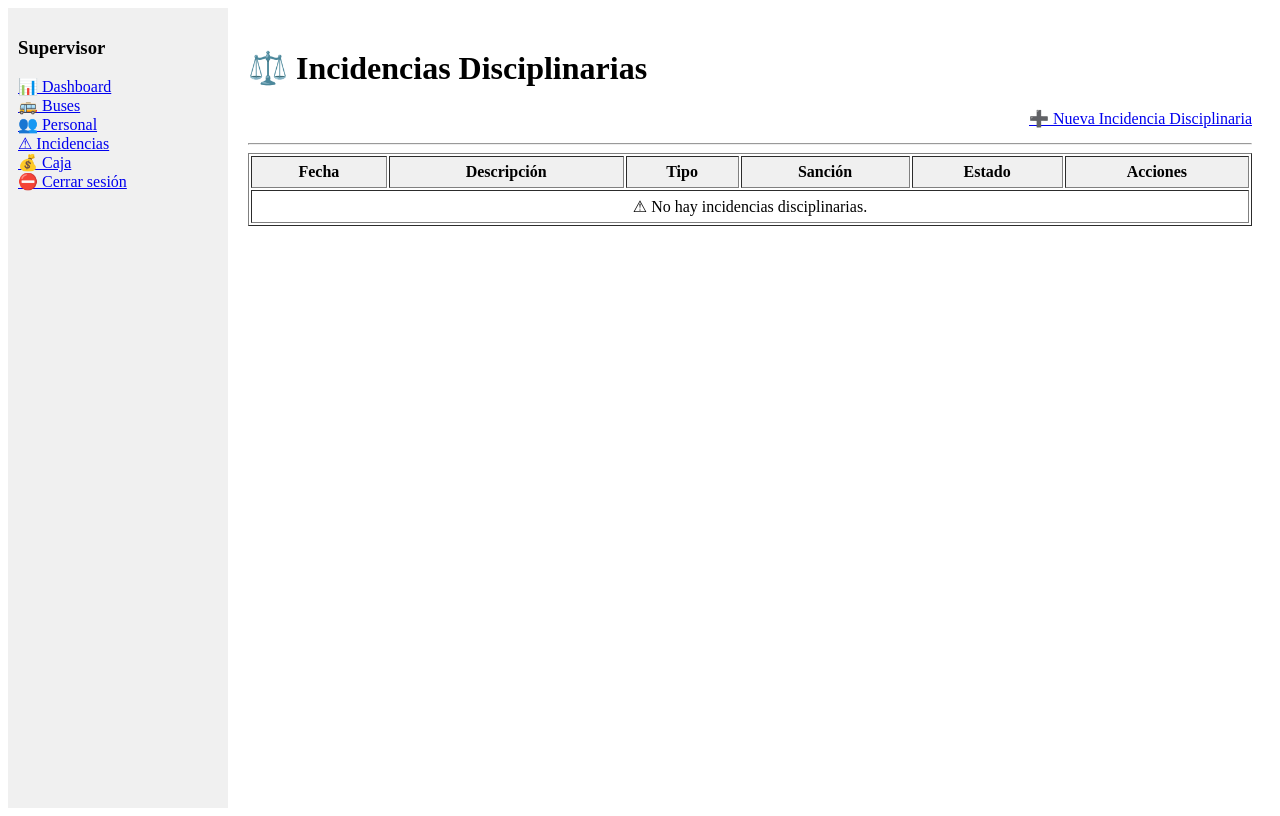
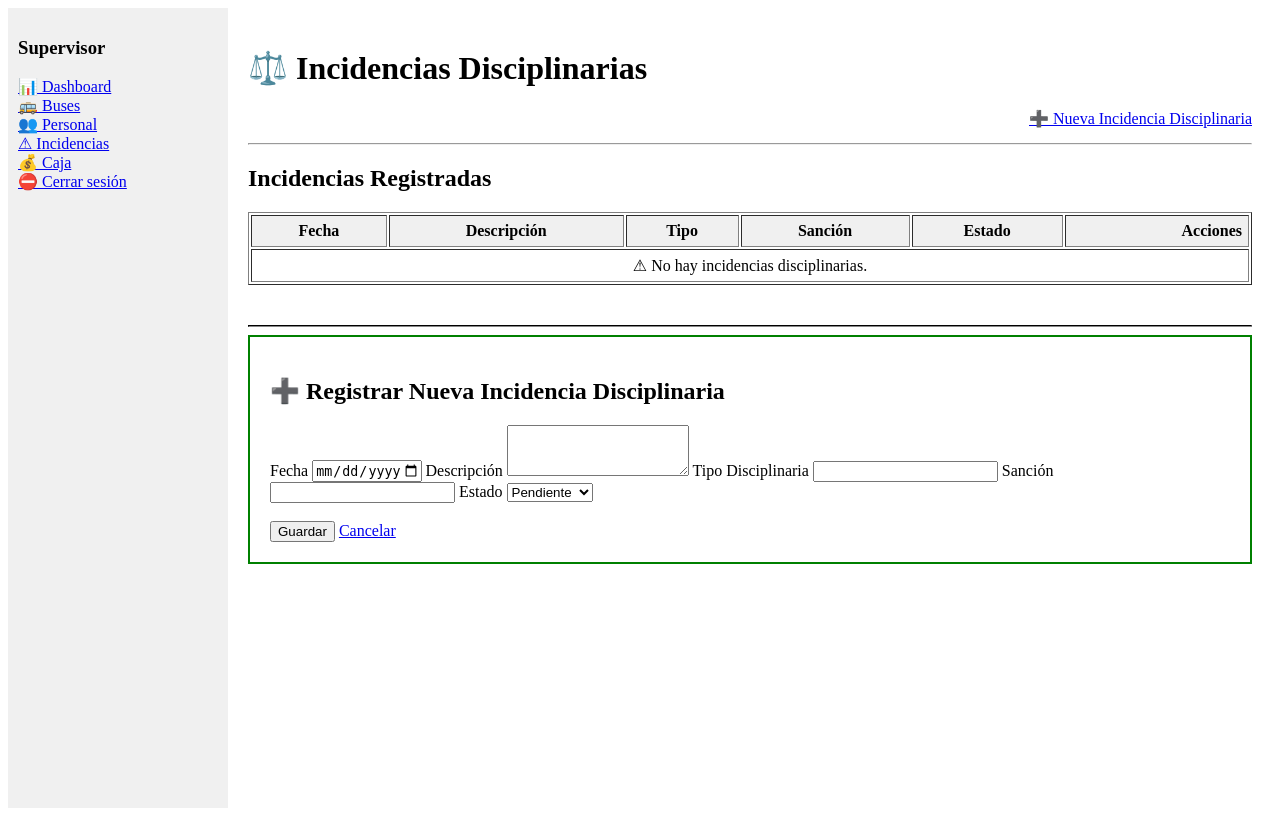
Before and after one commit to FerPonce42/BD-STELMAN-BUSES, a Flask app: page /panel/incidencias/disciplinarias?nuevo_incidencia=true in a window 1280 px wide. Run offline with Flask 3, Linux system fonts and the light colour scheme; the visitor is signed in with stand-in values (Sample User, id 1); data that the repository does not hold is empty; some libraries are stand-ins or nearby versions.

Commit message:
incidencias disciplinarias funcionando

```diff
--- a/app.py
+++ b/app.py
@@ -3,7 +3,7 @@ from flask_mysqldb import MySQL
 from config import Config
 from datetime import datetime
 
-
+from datetime import datetime, date
 # -----------------------------------------
 # CONFIG GENERAL
 # -----------------------------------------
@@ -744,6 +744,7 @@ def panel_incidencias():
         return redirect(url_for('login'))
     return render_template("privado/incidencias.html")
 
+
 # =============================================
 # INCIDENCIAS DISCIPLINARIAS
 # =============================================
@@ -771,11 +772,9 @@ def panel_incidencias_disciplinarias():
                    id.tipo_disciplinaria, id.sancion
             FROM incidencia i
             JOIN incidencia_disciplinaria id ON i.id_incidencia=id.id_incidencia
-            -- Se pueden filtrar por empleados asignados a la ruta si aplica
             ORDER BY i.fecha DESC
         """)
     else:
-        # Si no tiene ruta, mostrar todas o ninguna según política
         cursor.execute("""
             SELECT i.id_incidencia, i.fecha, i.descripcion, i.estado,
                    id.tipo_disciplinaria, id.sancion
@@ -786,22 +785,37 @@ def panel_incidencias_disciplinarias():
     incidencias = cursor.fetchall()
     cursor.close()
 
+    # Pasar fecha actual para limitar input en HTML
     return render_template("privado/incidencias_disciplinarias.html",
                            incidencias=incidencias,
-                           id_ruta=id_ruta)
+                           id_ruta=id_ruta,
+                           hoy=date.today().isoformat())
+
 
 # Crear nueva incidencia disciplinaria
 @app.route("/registrar_incidencia_disciplinaria", methods=['POST'])
 def registrar_incidencia_disciplinaria():
     cursor = mysql.connection.cursor()
     try:
+        # VALIDAR FECHA CON datetime.strptime
+        try:
+            fecha_obj = datetime.strptime(request.form["fecha"], "%Y-%m-%d").date()
+        except ValueError:
+            flash("❌ Fecha inválida. Usa formato YYYY-MM-DD.", "danger")
+            return redirect(url_for("panel_incidencias_disciplinarias"))
+
+        # VALIDAR RANGO DE FECHA
+        if fecha_obj < date(2000, 1, 1) or fecha_obj > date.today():
+            flash("❌ Fecha fuera del rango permitido (2000 hasta hoy).", "danger")
+            return redirect(url_for("panel_incidencias_disciplinarias"))
+
         mysql.connection.begin()
 
         cursor.execute("""
             INSERT INTO incidencia(fecha, descripcion, estado)
             VALUES (%s, %s, %s)
         """, (
-            request.form["fecha"],
+            fecha_obj,
             request.form["descripcion"],
             request.form["estado"]
         ))
@@ -821,8 +835,11 @@ def registrar_incidencia_disciplinaria():
     except Exception as e:
         mysql.connection.rollback()
         flash(f"❌ Error: {str(e)}", "danger")
-    cursor.close()
+    finally:
+        cursor.close()
+
     return redirect(url_for("panel_incidencias_disciplinarias"))
+
 
 # Eliminar incidencia disciplinaria
 @app.route("/eliminar_incidencia_disciplinaria/<int:id_incidencia>", methods=['GET'])
@@ -837,7 +854,9 @@ def eliminar_incidencia_disciplinaria(id_incidencia):
     except Exception as e:
         mysql.connection.rollback()
         flash(f"❌ Error: {str(e)}", "danger")
-    cursor.close()
+    finally:
+        cursor.close()
+
     return redirect(url_for("panel_incidencias_disciplinarias"))
 
 # =============================================
--- a/templates/privado/incidencias_disciplinarias.html
+++ b/templates/privado/incidencias_disciplinarias.html
@@ -14,6 +14,7 @@
     {% endif %}
 {% endwith %}
 
+<!-- Botón Nueva Incidencia -->
 <section style="display: flex; justify-content: flex-end; margin-bottom: 15px;">
     <a href="{{ url_for('panel_incidencias_disciplinarias', nuevo_incidencia='true') }}#modal-nueva" class="btn btn-primary">
         ➕ Nueva Incidencia Disciplinaria
@@ -22,7 +23,9 @@
 
 <hr>
 
+<!-- Tabla de incidencias -->
 <section>
+    <h2>Incidencias Registradas</h2>
     <table border="1" width="100%" cellpadding="6">
         <tr style="background: #f0f0f0;">
             <th>Fecha</th>
@@ -30,7 +33,7 @@
             <th>Tipo</th>
             <th>Sanción</th>
             <th>Estado</th>
-            <th>Acciones</th>
+            <th style="text-align:right;">Acciones</th>
         </tr>
 
         {% for inc in incidencias %}
@@ -54,6 +57,62 @@
     </table>
 </section>
 
-{# Modal para crear/editar disciplinaria similar al ejemplo de cobradores #}
+<hr style="margin-top: 40px; border-color: #333;">
+
+{# ===================== NUEVA INCIDENCIA ===================== #}
+{% if 'nuevo_incidencia' in request.args %}
+<div id="modal-nueva" style="border:2px solid green; padding:20px;">
+    <h2>➕ Registrar Nueva Incidencia Disciplinaria</h2>
+    <form method="post" action="{{ url_for('registrar_incidencia_disciplinaria') }}">
+        <label>Fecha</label>
+        <input type="date" name="fecha" required min="2000-01-01" max="{{ hoy }}">
+        <label>Descripción</label>
+        <textarea name="descripcion" rows="3" required></textarea>
+        <label>Tipo Disciplinaria</label>
+        <input type="text" name="tipo_disciplinaria" required>
+        <label>Sanción</label>
+        <input type="text" name="sancion" required>
+        <label>Estado</label>
+        <select name="estado" required>
+            <option value="Pendiente">Pendiente</option>
+            <option value="Resuelta">Resuelta</option>
+            <option value="Cancelada">Cancelada</option>
+        </select>
+
+        <br><br>
+        <button type="submit">Guardar</button>
+        <a href="{{ url_for('panel_incidencias_disciplinarias') }}" class="btn-sm">Cancelar</a>
+    </form>
+</div>
+{% endif %}
+
+{# ===================== EDITAR INCIDENCIA ===================== #}
+{% if editar_incidencia %}
+<div id="modal-editar" style="border:2px solid orange; padding:20px;">
+    <h2>✏️ Editar Incidencia Disciplinaria</h2>
+    <form method="post" action="{{ url_for('actualizar_incidencia_disciplinaria') }}">
+        <input type="hidden" name="id_incidencia" value="{{ editar_incidencia.id_incidencia }}">
+
+        <label>Fecha</label>
+        <input type="date" name="fecha" value="{{ editar_incidencia.fecha }}" required min="2000-01-01" max="{{ hoy }}">
+        <label>Descripción</label>
+        <textarea name="descripcion" rows="3" required>{{ editar_incidencia.descripcion }}</textarea>
+        <label>Tipo Disciplinaria</label>
+        <input type="text" name="tipo_disciplinaria" value="{{ editar_incidencia.tipo_disciplinaria }}" required>
+        <label>Sanción</label>
+        <input type="text" name="sancion" value="{{ editar_incidencia.sancion }}" required>
+        <label>Estado</label>
+        <select name="estado" required>
+            <option value="Pendiente" {% if editar_incidencia.estado=='Pendiente' %}selected{% endif %}>Pendiente</option>
+            <option value="Resuelta" {% if editar_incidencia.estado=='Resuelta' %}selected{% endif %}>Resuelta</option>
+            <option value="Cancelada" {% if editar_incidencia.estado=='Cancelada' %}selected{% endif %}>Cancelada</option>
+        </select>
+
+        <br><br>
+        <button type="submit">Actualizar</button>
+        <a href="{{ url_for('panel_incidencias_disciplinarias') }}" class="btn-sm">Cancelar</a>
+    </form>
+</div>
+{% endif %}
 
 {% endblock %}
```
